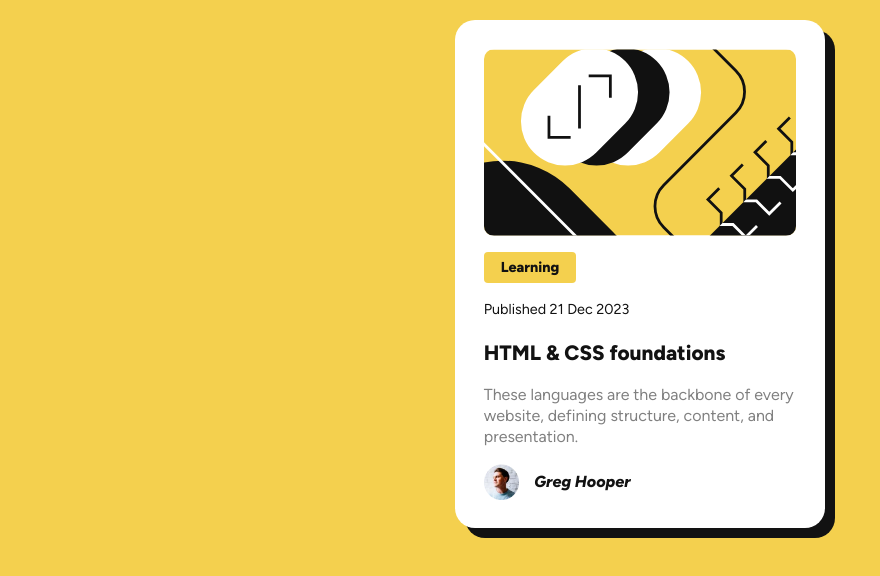
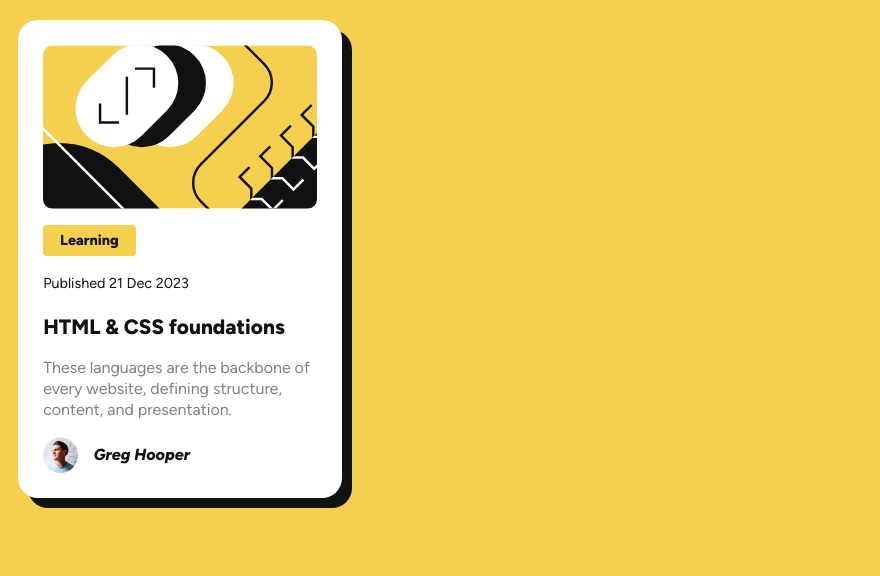
Before and after one commit to sambensim/FrontendMentors01, a plain HTML site: page index.html in a window 1280 px wide. Shown: the whole page, without its empty margins (0-880 px from the left). Drawn offline with Linux system fonts and the light colour scheme.

Commit message:
Update style.css
previous solution was a bit too lazy, undid it

```diff
--- a/style.css
+++ b/style.css
@@ -71,8 +71,7 @@ body {
     text-weight: var(--base);
     display: grid;
     place-items: center;
-    grid-template: 1fr / 1fr;
-/*     grid-template: 1fr 1fr / repeat(auto-fit, 360px); */
+    grid-template: 1fr 1fr / repeat(auto-fit, 360px);
     margin-block: 20px;
     gap: 40px 10px;
     margin-inline: auto;
```
